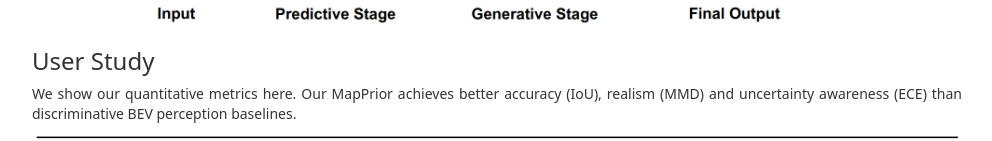
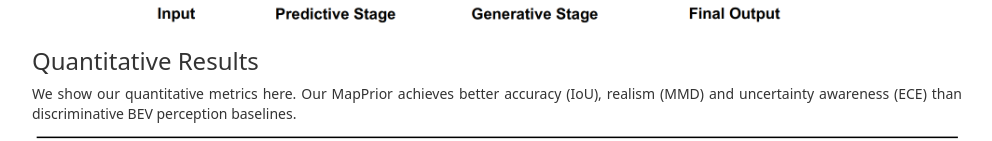
Before and after one commit to mapprior/mapprior.github.io, a plain HTML site: page index.html in a window 1280 px wide. Shown: the part 4202-4343 px from the top of the page, without its empty margins (143-1135 px from the left). Drawn offline with nearby package versions, Linux system fonts and the light colour scheme; some icons are missing.

Commit message:
first version

```diff
--- a/index.html
+++ b/index.html
@@ -333,7 +333,7 @@ controlled synthesis. Finally, MapPrior decodes these samples into outputs with
     <div class="row">
       <div class="col-md-10 col-md-offset-1">
         <h3>
-          User Study
+          Quantitative Results
         </h3>
         <div class="text-justify">
           We show our quantitative metrics here. Our MapPrior achieves better accuracy (IoU), realism
```
